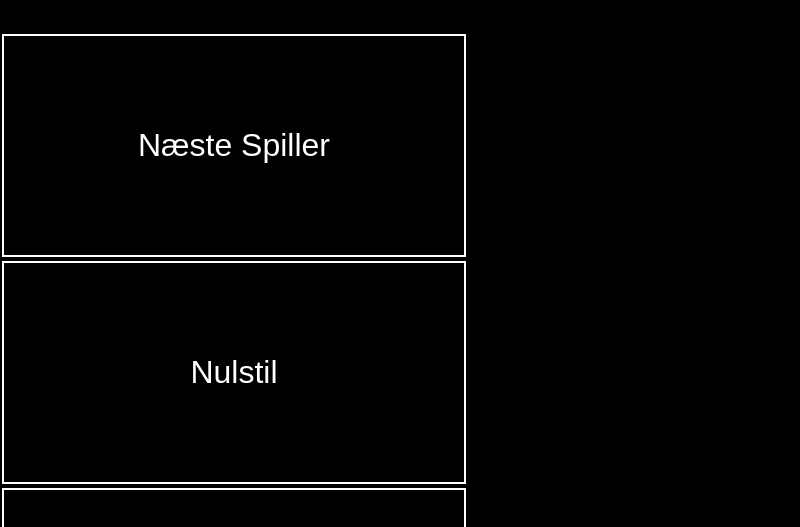
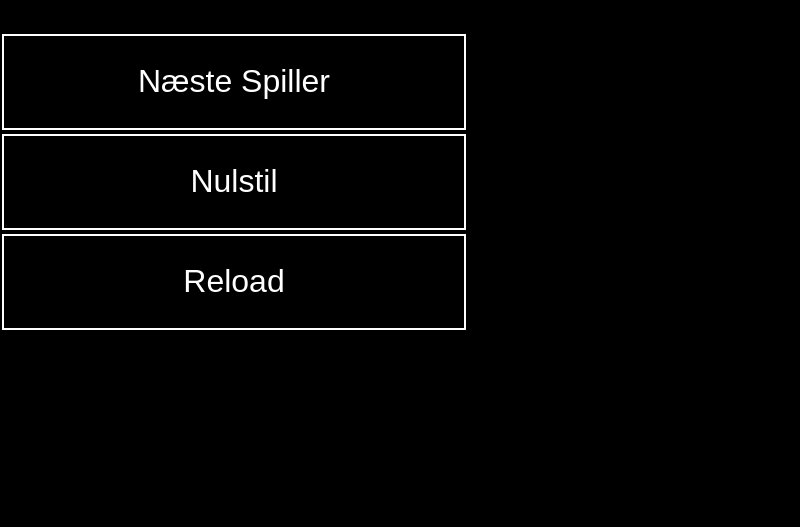
Before and after one commit to bpfilip/gaffel-curling-manager, an Electron app: page public/gameManager.html in a window 800 px wide. Shown: the part 273-800 px from the top of the page. Drawn offline with Linux system fonts and the light colour scheme; no server answers.

Commit message:
Changed button size in GameManager

```diff
--- a/public/gameManager.css
+++ b/public/gameManager.css
@@ -23,7 +23,7 @@ body {
 
 .nextPlayer {
 	width: 100%;
-	height: 50%;
+	height: 3em;
 	color: white;
 	background: black;
 	outline: none;
```
